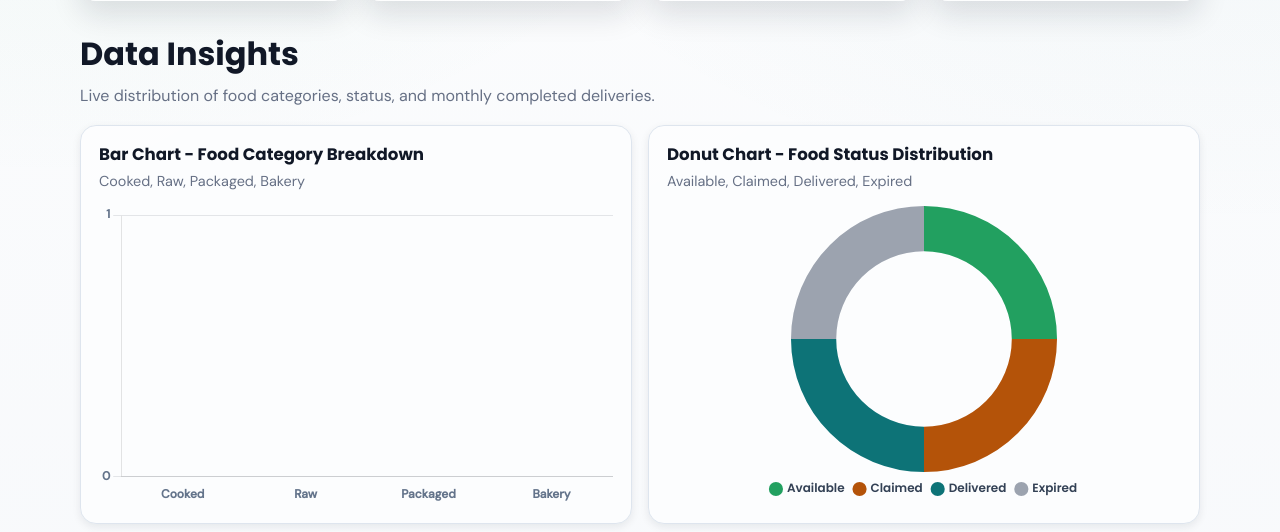
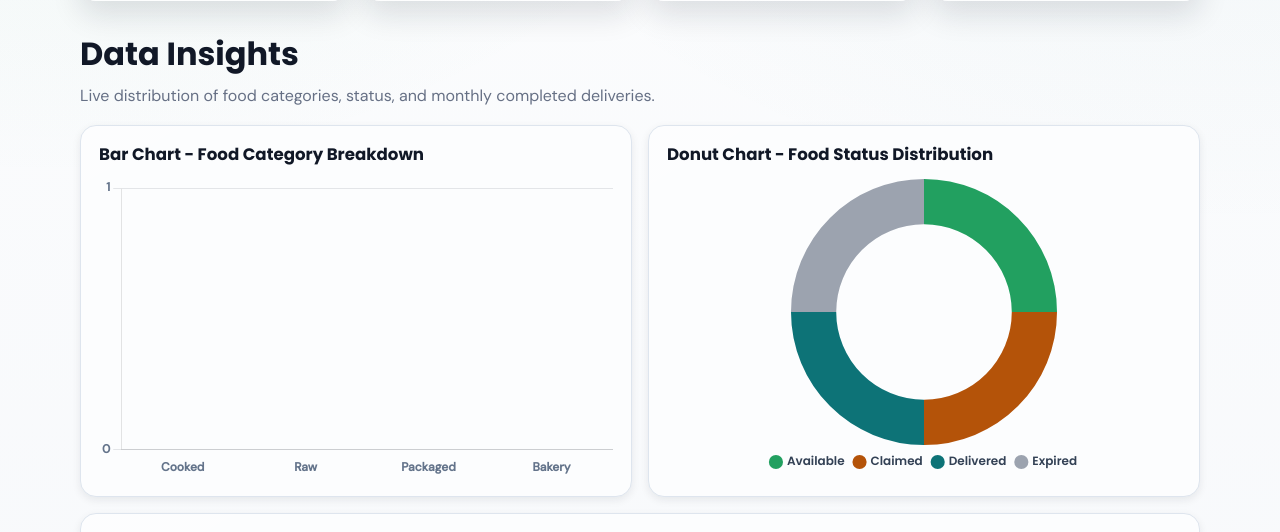
Before and after one commit to TajkirHossen-14/Ahaar_Bonton, a Django app: page /transparency/ in a window 1280 px wide. Shown: the part 490-1022 px from the top of the page. Run offline with Django 5.2, Linux system fonts and the light colour scheme; data that the repository does not hold is empty.

Commit message:
Update transparency.html

```diff
--- a/templates/transparency.html
+++ b/templates/transparency.html
@@ -59,7 +59,6 @@
         <article class="card chart-card">
             <div class="chart-card-head">
                 <h3>Bar Chart - Food Category Breakdown</h3>
-                <p>Cooked, Raw, Packaged, Bakery</p>
             </div>
             <div class="chart-canvas-wrap">
                 <canvas id="foodCategoryBarChart" aria-label="Food category distribution bar chart"></canvas>
@@ -69,7 +68,6 @@
         <article class="card chart-card">
             <div class="chart-card-head">
                 <h3>Donut Chart - Food Status Distribution</h3>
-                <p>Available, Claimed, Delivered, Expired</p>
             </div>
             <div class="chart-canvas-wrap chart-canvas-wrap-donut">
                 <canvas id="foodStatusDonutChart" aria-label="Food status distribution donut chart"></canvas>
```
